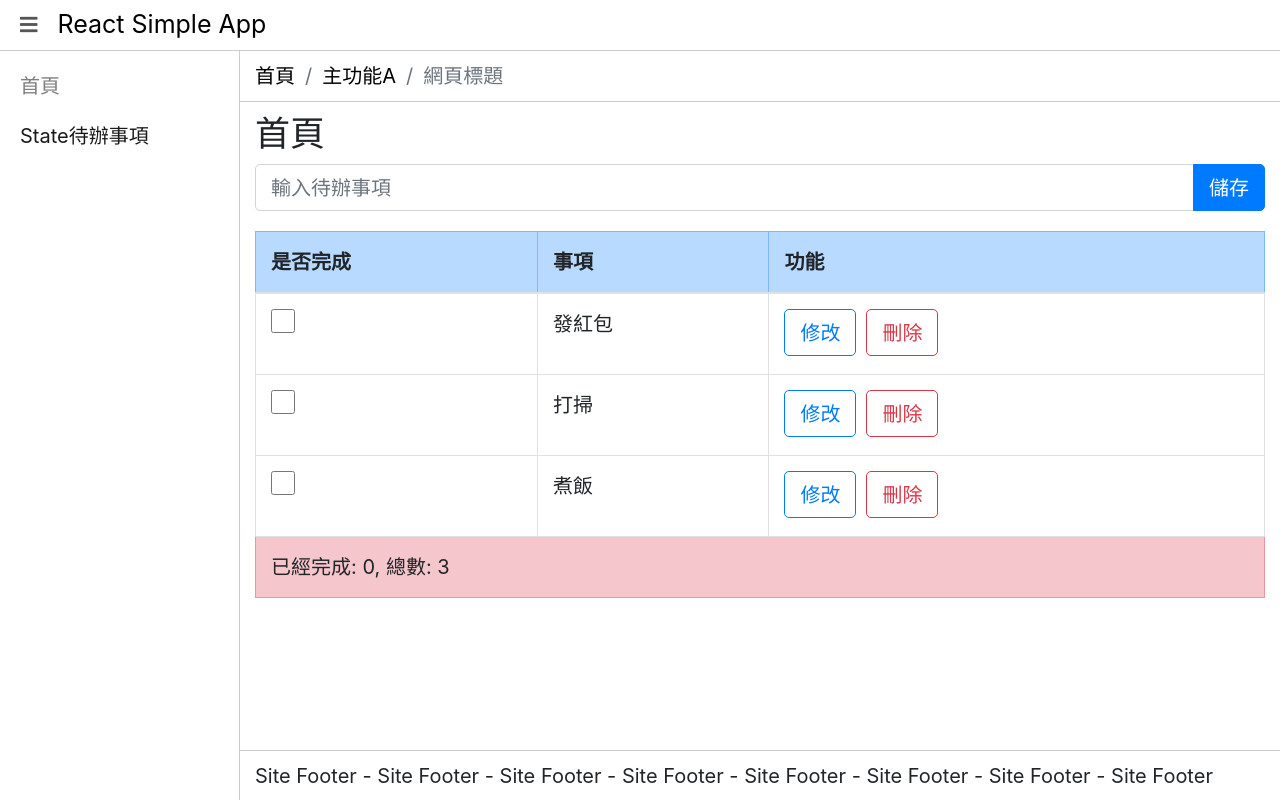
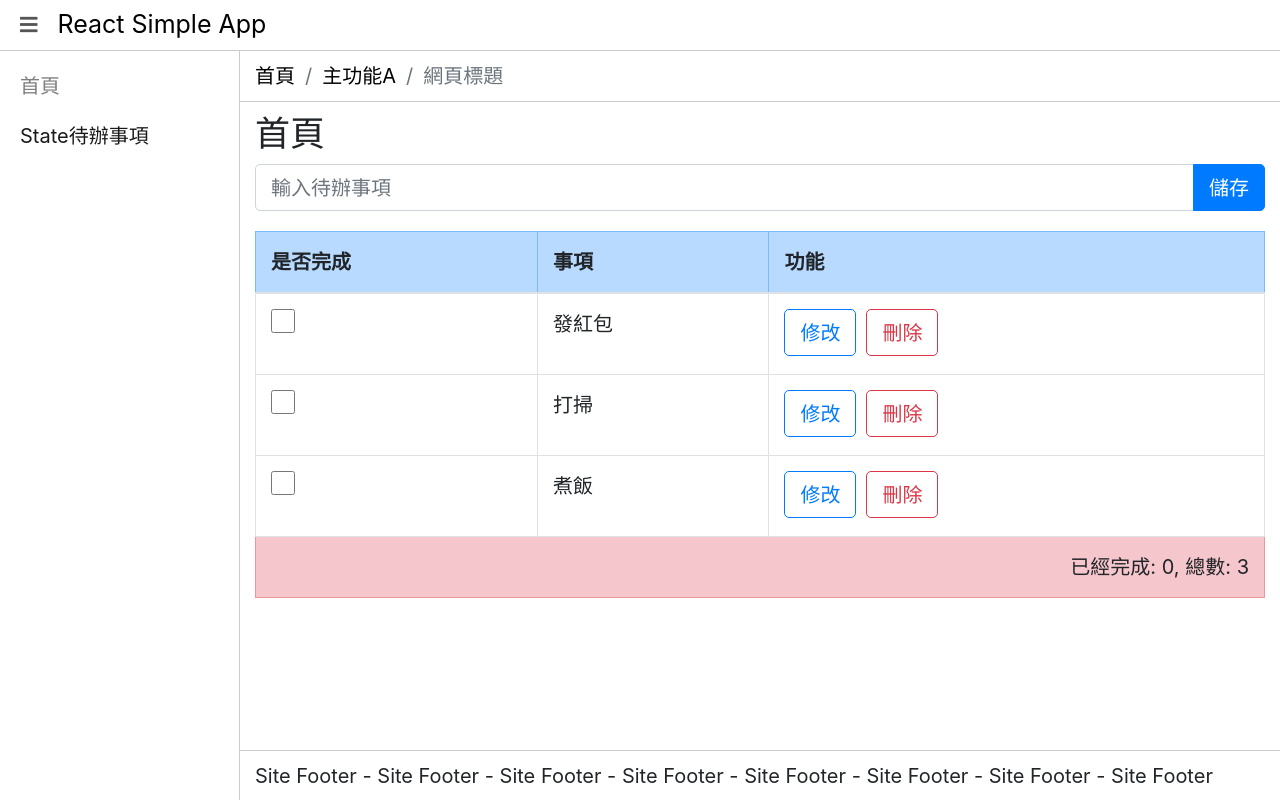
Before and after one commit to WeiTsunChien/react-simple-app, a React (Create React App) app: page /state-todo in a window 1280 px wide. Built offline with nearby package versions, Linux system fonts and the light colour scheme.

Commit message:
isEditMode

```diff
--- a/src/components/StateTodo/AddTodo.jsx
+++ b/src/components/StateTodo/AddTodo.jsx
@@ -17,7 +17,7 @@ const AddTodo = (props) => {
             id: nanoid(),
             title: title,
             done: false,
-            isEdit: false
+            isEditMode: false
         }
 
         addTodo(todo);
--- a/src/components/StateTodo/Item.jsx
+++ b/src/components/StateTodo/Item.jsx
@@ -1,7 +1,7 @@
 import { useState } from 'react';
 
 const Item = (props) => {
-    const { id, title, done, isEdit, updateTodo, deleteTodo } = props;
+    const { id, title, done, isEditMode, updateTodo, deleteTodo } = props;
     const [editedTitle, setEditedTitle] = useState(title);
 
     return (
@@ -10,30 +10,30 @@ const Item = (props) => {
                 <input type="checkbox" checked={done} onChange={(event) => { updateTodo(id, 'done', event.target.checked) }} />
             </td>
             <td>
-                <p style={{ display: isEdit ? 'none' : 'block' }}>{title}</p>
+                <p style={{ display: isEditMode ? 'none' : 'block' }}>{title}</p>
                 <input type="text"
                     className='form-control'
-                    style={{ display: isEdit ? 'block' : 'none' }}
+                    style={{ display: isEditMode ? 'block' : 'none' }}
                     value={editedTitle}
                     onChange={(event) => { setEditedTitle(event.target.value) }} />
             </td>
             <td>
                 <button type="button"
                     className="btn btn-outline-primary mr-2"
-                    style={{ display: isEdit ? 'none' : 'inline-block' }}
-                    onClick={() => { updateTodo(id, 'isEdit', true) }}>
+                    style={{ display: isEditMode ? 'none' : 'inline-block' }}
+                    onClick={() => { updateTodo(id, 'isEditMode', true) }}>
                     修改
                 </button>
                 <button type="button"
                     className="btn btn-primary mr-2"
-                    style={{ display: isEdit ? 'inline-block' : 'none' }}
+                    style={{ display: isEditMode ? 'inline-block' : 'none' }}
                     onClick={() => { updateTodo(id, 'title', editedTitle) }}>
                     儲存
                 </button>
                 <button type="button"
                     className="btn btn-outline-primary mr-2"
-                    style={{ display: isEdit ? 'inline-block' : 'none' }}
-                    onClick={() => { updateTodo(id, 'isEdit', false) }}>
+                    style={{ display: isEditMode ? 'inline-block' : 'none' }}
+                    onClick={() => { updateTodo(id, 'isEditMode', false) }}>
                     取消
                 </button>
                 <button type='button'
--- a/src/components/StateTodo/List.jsx
+++ b/src/components/StateTodo/List.jsx
@@ -1,4 +1,3 @@
-import React from 'react';
 import Item from './Item';
 
 const List = (props) => {
@@ -32,7 +31,7 @@ const List = (props) => {
                     }
                 </tbody>
                 <tfoot>
-                    <tr className="table-danger">
+                    <tr className="table-danger text-right">
                         <td colSpan={3}>
                             已經完成: {doneCount}, 總數: {todos.length}
                         </td>
--- a/src/components/StateTodo/index.jsx
+++ b/src/components/StateTodo/index.jsx
@@ -4,9 +4,9 @@ import List from './List';
 
 const StateTodo = () => {
     const [todos, setTodos] = useState([
-        { id: 1, title: '發紅包', done: false, isEdit: false },
-        { id: 2, title: '打掃', done: false, isEdit: false },
-        { id: 3, title: '煮飯', done: false, isEdit: false }
+        { id: 1, title: '發紅包', done: false, isEditMode: false },
+        { id: 2, title: '打掃', done: false, isEditMode: false },
+        { id: 3, title: '煮飯', done: false, isEditMode: false }
     ]);
 
     const addTodo = (todo) => {
@@ -24,7 +24,7 @@ const StateTodo = () => {
                 todo[propName] = value;
 
                 if (propName == 'title') {
-                    todo.isEdit = false;
+                    todo.isEditMode = false;
                 }
             }
             return todo;
```
